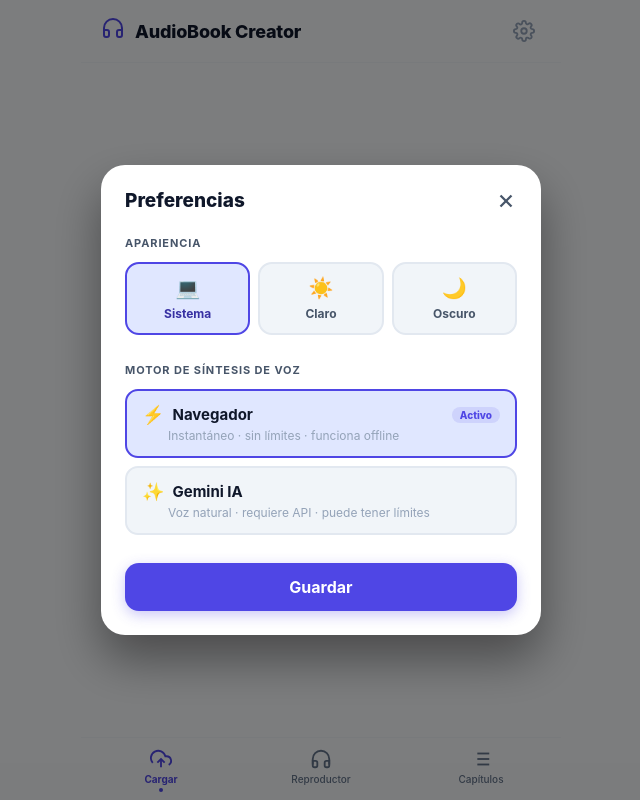
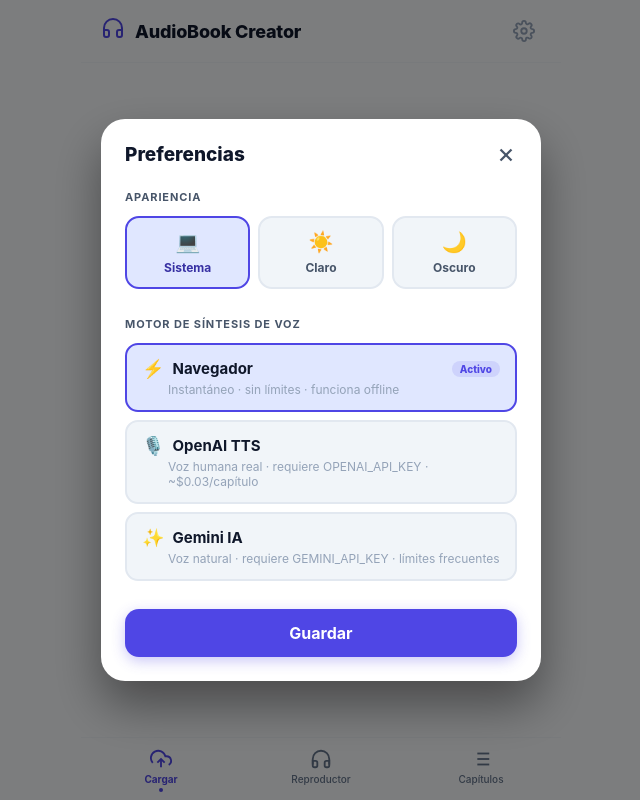
Before and after one commit to cuervonauta/plumalectora, a React (Vite) app: page / in a window 1280 px wide. Both pictures are taken after a click on the button "Abrir preferencias". Shown: the whole page, without its empty margins (319-959 px from the left). Built offline with nearby package versions, Linux system fonts and the light colour scheme.

Commit message:
Update App.jsx

```diff
--- a/App.jsx
+++ b/App.jsx
@@ -167,10 +167,19 @@ const VOICES = [
   { id:'Orus',   label:'Orus',   gender:'Hombre', desc:'Cálida y narrativa'  },
   { id:'Puck',   label:'Puck',   gender:'Hombre', desc:'Vibrante y expresiva'},
 ];
-const SPEEDS          = [0.5, 0.75, 1, 1.25, 1.5, 2];
-const WORDS_PER_CHUNK = 400;  // máx por llamada TTS — 400 palabras ≈ 2000 chars, genera rápido
-const PARSE_TIMEOUT   = 60_000;
-const TTS_ENDPOINT    = '/api/tts';
+const OPENAI_VOICES = [
+  { id:'nova',    label:'Nova',    gender:'Mujer',  desc:'Cálida y natural — recomendada para español' },
+  { id:'shimmer', label:'Shimmer', gender:'Mujer',  desc:'Expresiva y clara'                           },
+  { id:'alloy',   label:'Alloy',   gender:'Neutro', desc:'Equilibrada y profesional'                  },
+  { id:'echo',    label:'Echo',    gender:'Hombre', desc:'Suave y conversacional'                     },
+  { id:'onyx',    label:'Onyx',    gender:'Hombre', desc:'Profunda y autoritativa'                    },
+  { id:'fable',   label:'Fable',   gender:'Hombre', desc:'Expresiva y narrativa'                      },
+];
+const SPEEDS               = [0.5, 0.75, 1, 1.25, 1.5, 2];
+const WORDS_PER_CHUNK      = 400;
+const PARSE_TIMEOUT        = 60_000;
+const TTS_ENDPOINT         = '/api/tts';
+const TTS_OPENAI_ENDPOINT  = '/api/tts-openai';
 
 const THEME_OPTIONS = [
   { id:'system', label:'Sistema', emoji:'💻' },
@@ -192,6 +201,13 @@ function silentWavBlob(durationSec=0.1, sr=8000) {
   ws(36,'data');v.setUint32(40,pcm.length,true);
   new Uint8Array(buf).set(pcm,44);
   return new Blob([buf],{type:'audio/wav'});
+}
+
+// Convierte base64 de cualquier formato (mp3, wav, etc.) a Blob
+function base64ToBlob(b64, mimeType='audio/mpeg') {
+  const raw=atob(b64); const bytes=new Uint8Array(raw.length);
+  for(let i=0;i<raw.length;i++) bytes[i]=raw.charCodeAt(i);
+  return new Blob([bytes],{type:mimeType});
 }
 
 function pcmBase64ToWavBlob(b64, sr=24000, ch=1, bits=16) {
@@ -380,10 +396,74 @@ async function parseFile(file) {
   return {title,chapters,totalWords,estimatedMins:estimateMins(totalWords)};
 }
 
+// ─── BROWSER TTS HELPERS ─────────────────────────────────────────────────────
+
+/**
+ * Divide el texto en oraciones con su posición exacta en el texto original.
+ * Las pausas entre oraciones (150 ms) y párrafos (500 ms) dan el ritmo
+ * natural que hace que la voz suene menos robótica.
+ */
+function buildSentences(text) {
+  const result = [];
+  const breakRe = /\n{2,}/g;
+  const breaks = []; let bm;
+  while ((bm = breakRe.exec(text)) !== null)
+    breaks.push({ start: bm.index, end: bm.index + bm[0].length });
+
+  const paraRanges = [];
+  let cur = 0;
+  for (const b of breaks) { paraRanges.push({ s: cur, e: b.start }); cur = b.end; }
+  paraRanges.push({ s: cur, e: text.length });
+
+  for (let pi = 0; pi < paraRanges.length; pi++) {
+    const { s: ps, e: pe } = paraRanges[pi];
+    const para = text.slice(ps, pe);
+    if (!para.trim()) continue;
+
+    const sents = []; let ss = 0;
+    for (let i = 0; i < para.length; i++) {
+      if ('.!?;'.includes(para[i])) {
+        const nx = i + 1;
+        if (nx >= para.length || /[\s\n]/.test(para[nx])) {
+          const s = para.slice(ss, nx).trim();
+          if (s && s.split(/\s+/).length >= 2)
+            sents.push({ text: s, charStart: ps + ss });
+          let sk = nx;
+          while (sk < para.length && /\s/.test(para[sk])) sk++;
+          ss = sk; i = sk - 1;
+        }
+      }
+    }
+    if (ss < para.length) {
+      const s = para.slice(ss).trim();
+      if (s) sents.push({ text: s, charStart: ps + ss });
+    }
+    if (sents.length === 0 && para.trim())
+      sents.push({ text: para.trim(), charStart: ps });
+
+    const lastPara = pi === paraRanges.length - 1;
+    sents.forEach((s, si) =>
+      result.push({ ...s, pauseAfter: si < sents.length - 1 ? 150 : (lastPara ? 0 : 500) })
+    );
+  }
+  return result.length > 0 ? result : [{ text: text.trim(), charStart: 0, pauseAfter: 0 }];
+}
+
+/** Puntúa una voz para elegir la más natural: Enhanced/Premium > local > español. */
+function scoreTTSVoice(v) {
+  let s = 0;
+  const lang = v.lang.toLowerCase(), name = v.name.toLowerCase();
+  if (lang.startsWith('es')) s += 10;
+  if (/enhanced|premium|neural|natural|online/.test(name)) s += 8;
+  if (v.localService) s += 6;
+  if (lang === 'es' || lang.startsWith('es-')) s += 2;
+  return s;
+}
+
 // ─── TTS SERVICE ─────────────────────────────────────────────────────────────
-async function generateAudio(text,voice,signal) {
+// endpoint: TTS_ENDPOINT (Gemini) o TTS_OPENAI_ENDPOINT (OpenAI)
+async function generateAudio(text,voice,signal,endpoint=TTS_ENDPOINT) {
   const MAX_ATTEMPTS=4;
-  // Backoff agresivo para respetar el límite de la API: 5s, 15s, 45s
   const BACKOFF=[5_000, 15_000, 45_000];
   for(let attempt=0;attempt<MAX_ATTEMPTS;attempt++){
     if(signal?.aborted) throw new DOMException('Cancelado','AbortError');
@@ -392,7 +472,7 @@ async function generateAudio(text,voice,signal) {
     const sig=(signal&&typeof AbortSignal.any==='function')
       ? AbortSignal.any([signal,tc.signal]) : tc.signal;
     try {
-      const res=await fetch(TTS_ENDPOINT,{
+      const res=await fetch(endpoint,{
         method:'POST',headers:{'Content-Type':'application/json'},
         body:JSON.stringify({text,voice}),signal:sig,
       });
@@ -408,6 +488,8 @@ async function generateAudio(text,voice,signal) {
       const data=await res.json();
       const b64=data.audio;
       if(!b64) throw new Error('El servidor no devolvió audio.');
+      // OpenAI devuelve MP3; Gemini devuelve PCM raw
+      if(data.format==='mp3') return base64ToBlob(b64,'audio/mpeg');
       return pcmBase64ToWavBlob(b64);
     } catch(e){
       clearTimeout(tid);
@@ -534,7 +616,7 @@ function ToastContainer({toasts}) {
 }
 
 // ─── SETTINGS MODAL ───────────────────────────────────────────────────────────
-function SettingsModal({voice, setVoice, ttsEngine, setTtsEngine, browserVoice, setBrowserVoice, themePref, setThemePref, onClose}) {
+function SettingsModal({voice, setVoice, ttsEngine, setTtsEngine, browserVoice, setBrowserVoice, openaiVoice, setOpenaiVoice, themePref, setThemePref, onClose}) {
   const [availVoices, setAvailVoices] = useState([]);
   const [showAllVoices, setShowAllVoices] = useState(false);
 
@@ -598,8 +680,9 @@ function SettingsModal({voice, setVoice, ttsEngine, setTtsEngine, browserVoice,
         </label>
         <div style={{display:'flex',flexDirection:'column',gap:8,marginBottom:28}}>
           {[
-            {id:'browser', emoji:'⚡', title:'Navegador', sub:'Instantáneo · sin límites · funciona offline'},
-            {id:'gemini',  emoji:'✨', title:'Gemini IA',  sub:'Voz natural · requiere API · puede tener límites'},
+            {id:'browser', emoji:'⚡', title:'Navegador',  sub:'Instantáneo · sin límites · funciona offline'},
+            {id:'openai',  emoji:'🎙️', title:'OpenAI TTS', sub:'Voz humana real · requiere OPENAI_API_KEY · ~$0.03/capítulo'},
+            {id:'gemini',  emoji:'✨', title:'Gemini IA',  sub:'Voz natural · requiere GEMINI_API_KEY · límites frecuentes'},
           ].map(e=>{
             const active=ttsEngine===e.id;
             return (
@@ -670,6 +753,31 @@ function SettingsModal({voice, setVoice, ttsEngine, setTtsEngine, browserVoice,
           </button>
         )}
         {(showAllVoices||esVoices.length===displayVoices.length)&&<div style={{marginBottom:20}}/>}
+        </>}
+
+        {/* ── VOCES OPENAI ── */}
+        {ttsEngine==='openai'&&<>
+        <label style={{display:'block',fontSize:11,fontWeight:700,color:'var(--c-text2)',marginBottom:8,textTransform:'uppercase',letterSpacing:'.08em'}}>
+          Voz OpenAI
+        </label>
+        <p style={{fontSize:12,color:'var(--c-muted)',marginBottom:12}}>
+          Todas hablan español de forma natural. <b style={{color:'var(--c-text2)'}}>Nova</b> es la más recomendada.
+        </p>
+        <div style={{display:'flex',flexDirection:'column',gap:8,marginBottom:28}}>
+          {OPENAI_VOICES.map(v=>(
+            <button key={v.id} onClick={()=>setOpenaiVoice(v.id)} aria-pressed={openaiVoice===v.id}
+              style={{textAlign:'left',padding:'13px 15px',borderRadius:13,
+                border:`2px solid ${openaiVoice===v.id?'var(--c-accent)':'var(--c-border2)'}`,
+                background:openaiVoice===v.id?'var(--c-accent-bg)':'var(--c-surface2)',
+                cursor:'pointer',transition:'all .18s'}}>
+              <div style={{display:'flex',justifyContent:'space-between',alignItems:'center'}}>
+                <span style={{fontWeight:700,color:'var(--c-text)',fontSize:15}}>{v.label}</span>
+                <span style={{fontSize:11,color:'var(--c-text2)',background:'var(--c-surface)',padding:'2px 8px',borderRadius:20}}>{v.gender}</span>
+              </div>
+              <p style={{fontSize:12,color:'var(--c-muted)',marginTop:3}}>{v.desc}</p>
+            </button>
+          ))}
+        </div>
         </>}
 
         {/* ── VOZ (solo Gemini) ── */}
@@ -773,7 +881,7 @@ function UploadScreen({onBook, toast, isParsing, setIsParsing}) {
 }
 
 // ─── PLAYER SCREEN ────────────────────────────────────────────────────────────
-function PlayerScreen({book,chapterIdx,setChapterIdx,chapterCache,setChapterCache,chapterStatus,setChapterStatus,voice,toast,ttsEngine,browserVoice}) {
+function PlayerScreen({book,chapterIdx,setChapterIdx,chapterCache,setChapterCache,chapterStatus,setChapterStatus,voice,toast,ttsEngine,browserVoice,openaiVoice}) {
   // ── Refs ────────────────────────────────────────────────────────────────────
   const audioRef          =useRef(null);
   const abortRef          =useRef(null);
@@ -785,7 +893,12 @@ function PlayerScreen({book,chapterIdx,setChapterIdx,chapterCache,setChapterCach
   const charIndexRef      =useRef(0);
   const browserVoicesRef  =useRef([]);
   const speedRef          =useRef(1);
-  const speakFromCharRef  =useRef(null); // para el efecto de cambio de velocidad
+  const speakFromCharRef  =useRef(null);  // para handleSpeedChange
+  const speakNextRef      =useRef(null);  // motor de oraciones
+  const sentencesRef      =useRef([]);    // oraciones del capítulo actual
+  const sentIdxRef        =useRef(0);     // oración en curso
+  const pausedBetween     =useRef(false); // pausa entre oraciones
+  const betweenTimer      =useRef(null);  // timer entre oraciones
 
   // ── State ───────────────────────────────────────────────────────────────────
   const [isPlaying,      setIsPlaying]      =useState(false);
@@ -835,10 +948,13 @@ function PlayerScreen({book,chapterIdx,setChapterIdx,chapterCache,setChapterCach
     return()=>window.speechSynthesis?.removeEventListener('voiceschanged',load);
   },[]);
 
-  // ── Browser TTS: cancelar al cambiar capítulo ───────────────────────────────
+  // ── Browser TTS: cancelar todo al cambiar capítulo ──────────────────────────
   useEffect(()=>{
     if(ttsEngine==='browser'){
+      clearTimeout(betweenTimer.current);
       window.speechSynthesis?.cancel();
+      pausedBetween.current=false;
+      sentencesRef.current=[]; sentIdxRef.current=0;
       setIsPlaying(false); setBrowserProg(0); charIndexRef.current=0;
     }
   },[chapterIdx,ttsEngine]);
@@ -846,13 +962,20 @@ function PlayerScreen({book,chapterIdx,setChapterIdx,chapterCache,setChapterCach
   // ── Mantener speedRef sincronizado ──────────────────────────────────────────
   useEffect(()=>{ speedRef.current=speed; },[speed]);
 
-  // ── Cambio de velocidad: manejador directo (browser) / playbackRate (Gemini) ─
+  // ── Cambio de velocidad en tiempo real ──────────────────────────────────────
   const handleSpeedChange=(s)=>{
-    setSpeed(s);
-    if(ttsEngine==='gemini'&&audioRef.current) { audioRef.current.playbackRate=s; return; }
-    if(ttsEngine==='browser'&&window.speechSynthesis?.speaking){
-      speedRef.current=s; // actualizar ref ANTES de reiniciar
-      speakFromCharRef.current?.(charIndexRef.current);
+    setSpeed(s); speedRef.current=s;
+    if(ttsEngine==='gemini'&&audioRef.current){ audioRef.current.playbackRate=s; return; }
+    if(ttsEngine==='browser'){
+      const ss=window.speechSynthesis;
+      if(ss?.speaking||ss?.paused){
+        // Cancelar oración actual y reiniciar desde la misma con nueva velocidad
+        clearTimeout(betweenTimer.current);
+        pausedBetween.current=false;
+        ss.cancel(); // dispara onerror:'interrupted' (silenciado) en la utterance actual
+        // Pequeño delay para que cancel() se propague antes de iniciar la siguiente
+        setTimeout(()=>speakNextRef.current?.(),50);
+      }
     }
   };
 
@@ -869,48 +992,51 @@ function PlayerScreen({book,chapterIdx,setChapterIdx,chapterCache,setChapterCach
     return()=>clearTimeout(t);
   },[rateLimitSecs]);
 
-  // ── Browser TTS: hablar desde un carácter dado ──────────────────────────────
-  const speakFromChar=(fromChar=0)=>{
-    if(!chapter) return;
-    const fullText=chapter.text;
-    const textToSpeak=fromChar>0?fullText.slice(fromChar):fullText;
-    charIndexRef.current=fromChar;
+  // ── Browser TTS: helper para crear una utterance con la mejor voz ──────────
+  const makeUtt=(text)=>{
+    const utt=new SpeechSynthesisUtterance(text);
+    utt.rate =Math.max(0.5,Math.min(2,speedRef.current*0.85)); // 1× → 0.85 real
+    utt.pitch=0.92;  // ligeramente más grave, menos robótico
+    utt.lang ='es';
+    const voices=browserVoicesRef.current;
+    const chosen=browserVoice?voices.find(v=>v.voiceURI===browserVoice):null;
+    const best=[...voices].sort((a,b)=>scoreTTSVoice(b)-scoreTTSVoice(a))[0];
+    if(chosen||best) utt.voice=chosen||best;
+    return utt;
+  };
 
-    window.speechSynthesis?.cancel();
-    const utt=new SpeechSynthesisUtterance(textToSpeak);
-    // 0.85× → "1×" suena pausado y natural; 0.5× mín para no distorsionar
-    utt.rate =Math.max(0.5, Math.min(2, speedRef.current * 0.85));
-    utt.pitch=0.92;   // ligeramente más grave → menos robótico
-    utt.lang ='es';
+  // ── Browser TTS: hablar la oración actual y encadenar la siguiente ──────────
+  const speakNext=()=>{
+    if(pausedBetween.current) return;
+    const sents=sentencesRef.current;
+    const idx=sentIdxRef.current;
+    const fullLen=chapter?.text.length||1;
 
-    // Elegir la mejor voz disponible con sistema de puntuación:
-    // +10 en español, +8 enhanced/premium/neural (en iOS suenan casi humanas),
-    // +6 voz local (evita depender de red), +2 si contiene "es-" exacto
-    const voices=browserVoicesRef.current;
-    const score=v=>{
-      let s=0;
-      const lang=v.lang.toLowerCase(); const name=v.name.toLowerCase();
-      if(lang.startsWith('es')) s+=10;
-      if(/enhanced|premium|neural|natural|online/.test(name)) s+=8;
-      if(v.localService) s+=6;
-      if(lang==='es'||lang.startsWith('es-')) s+=2;
-      return s;
-    };
-    const chosen=browserVoice?voices.find(v=>v.voiceURI===browserVoice):null;
-    const bestAuto=[...voices].sort((a,b)=>score(b)-score(a))[0];
-    const bestVoice=chosen||bestAuto;
-    if(bestVoice) utt.voice=bestVoice;
+    if(idx>=sents.length){
+      // Fin del capítulo → avanzar automáticamente
+      setIsPlaying(false); setBrowserProg(100);
+      setChapterIdx(i=>{ const max=(book?.chapters.length||1)-1; return i<max?i+1:i; });
+      return;
+    }
+
+    const {text,charStart,pauseAfter}=sents[idx];
+    const utt=makeUtt(text);
 
     utt.onstart=()=>setIsPlaying(true);
-    utt.onend=()=>{
-      setIsPlaying(false); setBrowserProg(100);
-      // Auto-avanzar al siguiente capítulo
-      setChapterIdx(i=>{ const max=(book?.chapters.length||1)-1; return i<max?i+1:i; });
-    };
     utt.onboundary=e=>{
       if(e.name==='word'){
-        const abs=fromChar+e.charIndex; charIndexRef.current=abs;
-        setBrowserProg(fullText.length>0?(abs/fullText.length)*100:0);
+        const abs=charStart+e.charIndex; charIndexRef.current=abs;
+        setBrowserProg((abs/fullLen)*100);
+      }
+    };
+    utt.onend=()=>{
+      sentIdxRef.current++;
+      charIndexRef.current=charStart+text.length;
+      setBrowserProg(((charStart+text.length)/fullLen)*100);
+      if(pauseAfter>0){
+        betweenTimer.current=setTimeout(()=>speakNextRef.current?.(),pauseAfter);
+      } else {
+        speakNextRef.current?.();
       }
     };
     utt.onerror=e=>{
@@ -918,10 +1044,30 @@ function PlayerScreen({book,chapterIdx,setChapterIdx,chapterCache,setChapterCach
     };
 
     utteranceRef.current=utt;
-    setBrowserProg(fullText.length>0?(fromChar/fullText.length)*100:0);
     window.speechSynthesis?.speak(utt);
   };
-  // Mantener ref para el efecto de cambio de velocidad
+  speakNextRef.current=speakNext; // siempre actualizar la ref
+
+  // ── Browser TTS: iniciar/saltar desde una posición de carácter ─────────────
+  const speakFromChar=(fromChar=0)=>{
+    if(!chapter) return;
+    clearTimeout(betweenTimer.current);
+    window.speechSynthesis?.cancel();
+    pausedBetween.current=false;
+
+    const sents=buildSentences(chapter.text);
+    sentencesRef.current=sents;
+
+    // Encontrar la oración que contiene fromChar
+    let startIdx=0;
+    for(let i=0;i<sents.length;i++){
+      if(sents[i].charStart<=fromChar) startIdx=i; else break;
+    }
+    sentIdxRef.current=startIdx;
+    charIndexRef.current=sents[startIdx]?.charStart??fromChar;
+    setBrowserProg(chapter.text.length>0?(charIndexRef.current/chapter.text.length)*100:0);
+    speakNextRef.current?.();
+  };
   speakFromCharRef.current=speakFromChar;
 
   const generateAndPlay=async()=>{
@@ -935,7 +1081,9 @@ function PlayerScreen({book,chapterIdx,setChapterIdx,chapterCache,setChapterCach
     abortRef.current?.abort(); abortRef.current=new AbortController();
     setIsGen(true); setChapterStatus(p=>({...p,[chapterIdx]:'generating'}));
     try{
-      const blob=await generateAudio(chapter.text,voice,abortRef.current.signal);
+      const ttsVoice   = ttsEngine==='openai'?openaiVoice:voice;
+      const ttsEndpoint= ttsEngine==='openai'?TTS_OPENAI_ENDPOINT:TTS_ENDPOINT;
+      const blob=await generateAudio(chapter.text,ttsVoice,abortRef.current.signal,ttsEndpoint);
       const url=URL.createObjectURL(blob);
       setChapterCache(p=>({...p,[chapterIdx]:url}));
       setChapterStatus(p=>({...p,[chapterIdx]:'ready'}));
@@ -962,8 +1110,28 @@ function PlayerScreen({book,chapterIdx,setChapterIdx,chapterCache,setChapterCach
   const togglePlay=async()=>{
     // ── Browser TTS ──────────────────────────────────────────────────────────
     if(ttsEngine==='browser'){
-      if(isPlaying){ window.speechSynthesis?.pause(); setIsPlaying(false); return; }
-      if(window.speechSynthesis?.paused){ window.speechSynthesis.resume(); setIsPlaying(true); return; }
+      if(isPlaying){
+        // Pausar: detener utterance actual + cancelar timer entre oraciones
+        clearTimeout(betweenTimer.current);
+        pausedBetween.current=true;
+        window.speechSynthesis?.pause();
+        setIsPlaying(false);
+        return;
+      }
+      if(window.speechSynthesis?.paused){
+        // Reanudar utterance pausada a mitad de oración
+        pausedBetween.current=false;
+        window.speechSynthesis.resume();
+        setIsPlaying(true);
+        return;
+      }
+      if(pausedBetween.current){
+        // Reanudar desde entre oraciones: continuar con la siguiente
+        pausedBetween.current=false;
+        speakNextRef.current?.();
+        return;
+      }
+      // Primera vez o después de saltar: iniciar desde posición actual
       speakFromChar(charIndexRef.current);
       return;
     }
@@ -992,7 +1160,11 @@ function PlayerScreen({book,chapterIdx,setChapterIdx,chapterCache,setChapterCach
     const a=audioRef.current;if(a?.src)a.currentTime=Math.max(0,Math.min(a.duration||0,a.currentTime+d));
   };
   const changeChap=d=>{
-    if(ttsEngine==='browser') window.speechSynthesis?.cancel();
+    if(ttsEngine==='browser'){
+      clearTimeout(betweenTimer.current);
+      window.speechSynthesis?.cancel();
+      pausedBetween.current=false;
+    }
     prefetchAbortRef.current?.abort();
     abortRef.current?.abort();
     setIsGen(false); setRateLimitSecs(0);
@@ -1010,7 +1182,9 @@ function PlayerScreen({book,chapterIdx,setChapterIdx,chapterCache,setChapterCach
     setTimeout(async()=>{
       if(sig.aborted) return;
       try{
-        const blob=await generateAudio(book.chapters[nextIdx].text,voice,sig);
+        const pfVoice   = ttsEngine==='openai'?openaiVoice:voice;
+        const pfEndpoint= ttsEngine==='openai'?TTS_OPENAI_ENDPOINT:TTS_ENDPOINT;
+        const blob=await generateAudio(book.chapters[nextIdx].text,pfVoice,sig,pfEndpoint);
         if(sig.aborted) return;
         const url=URL.createObjectURL(blob);
         setChapterCache(p=>({...p,[nextIdx]:url}));
@@ -1018,7 +1192,7 @@ function PlayerScreen({book,chapterIdx,setChapterIdx,chapterCache,setChapterCach
       }catch{/* fallo silencioso — el usuario puede generarlo manualmente */}
     },25_000);
   // eslint-disable-next-line react-hooks/exhaustive-deps
-  },[book,voice]);
+  },[book,voice,ttsEngine,openaiVoice]);
 
   if(!book) return (
     <div style={{flex:1,display:'flex',flexDirection:'column',alignItems:'center',justifyContent:'center',padding:24,gap:16}}>
@@ -1038,7 +1212,9 @@ function PlayerScreen({book,chapterIdx,setChapterIdx,chapterCache,setChapterCach
         <p style={{fontSize:10,fontWeight:800,color:'var(--c-accent)',textTransform:'uppercase',letterSpacing:'.12em',marginBottom:6}}>Reproduciendo</p>
         <h2 style={{fontSize:20,fontWeight:800,color:'var(--c-text)',lineHeight:1.3,marginBottom:4}}>{book.title}</h2>
         <p style={{color:'var(--c-muted)',fontSize:13}}>{chapter?.title} · {chapterIdx+1}/{total}</p>
-        <p style={{fontSize:10,color:'var(--c-muted2)',marginTop:2,opacity:.7}}>{ttsEngine==='browser'?'⚡ Navegador':'✨ Gemini IA'}</p>
+        <p style={{fontSize:10,color:'var(--c-muted2)',marginTop:2,opacity:.7}}>
+          {ttsEngine==='browser'?'⚡ Navegador':ttsEngine==='openai'?'🎙️ OpenAI TTS':'✨ Gemini IA'}
+        </p>
       </div>
 
       {/* Waveform */}
@@ -1201,8 +1377,9 @@ function ChaptersScreen({book,chapterIdx,setChapterIdx,chapterStatus,setActiveTa
 // ─── APP ROOT ─────────────────────────────────────────────────────────────────
 export default function App() {
   const [voice,         setVoice]         = useLS('ab_voice','Kore');
-  const [ttsEngine,     setTtsEngine]     = useLS('ab_engine','browser'); // 'browser' | 'gemini'
-  const [browserVoice,  setBrowserVoice]  = useLS('ab_bvoice','');       // voiceURI elegida por el user
+  const [ttsEngine,     setTtsEngine]     = useLS('ab_engine','browser'); // 'browser' | 'gemini' | 'openai'
+  const [browserVoice,  setBrowserVoice]  = useLS('ab_bvoice','');       // voiceURI del navegador
+  const [openaiVoice,   setOpenaiVoice]   = useLS('ab_ovoice','nova');    // voz de OpenAI
   const [showSettings,  setShowSettings]  = useState(false);
   const [activeTab,     setActiveTab]     = useState('upload');
   const [book,          setBook]          = useState(null);
@@ -1252,7 +1429,7 @@ export default function App() {
       {/* Screens */}
       <main style={{flex:1,display:'flex',flexDirection:'column',overflow:'hidden',animation:'fadeIn .2s ease'}}>
         {activeTab==='upload'   && <UploadScreen onBook={onBook} toast={toast} isParsing={isParsing} setIsParsing={setIsParsing}/>}
-        {activeTab==='player'   && <PlayerScreen book={book} chapterIdx={chapterIdx} setChapterIdx={setChapterIdx} chapterCache={chapterCache} setChapterCache={setChapterCache} chapterStatus={chapterStatus} setChapterStatus={setChapterStatus} voice={voice} toast={toast} ttsEngine={ttsEngine} browserVoice={browserVoice}/>}
+        {activeTab==='player'   && <PlayerScreen book={book} chapterIdx={chapterIdx} setChapterIdx={setChapterIdx} chapterCache={chapterCache} setChapterCache={setChapterCache} chapterStatus={chapterStatus} setChapterStatus={setChapterStatus} voice={voice} toast={toast} ttsEngine={ttsEngine} browserVoice={browserVoice} openaiVoice={openaiVoice}/>}
         {activeTab==='chapters' && <ChaptersScreen book={book} chapterIdx={chapterIdx} setChapterIdx={setChapterIdx} chapterStatus={chapterStatus} setActiveTab={setActiveTab}/>}
       </main>
 
@@ -1278,6 +1455,7 @@ export default function App() {
           voice={voice} setVoice={setVoice}
           ttsEngine={ttsEngine} setTtsEngine={setTtsEngine}
           browserVoice={browserVoice} setBrowserVoice={setBrowserVoice}
+          openaiVoice={openaiVoice}   setOpenaiVoice={setOpenaiVoice}
           themePref={themePref} setThemePref={setThemePref}
           onClose={()=>setShowSettings(false)}
         />
```
